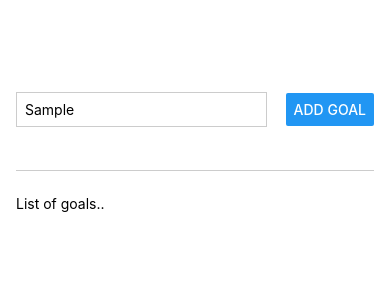
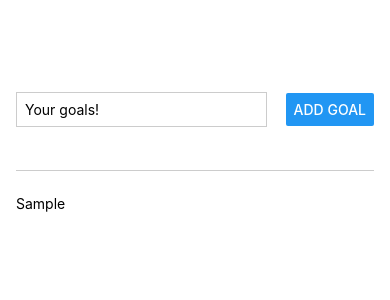
Before and after one commit to Facuscar/RNCourse, a React Native app: screen / in a window 390 px wide. Both pictures are taken after typing "Sample" into the empty fields and a click on the button "ADD GOAL". Shown: the top 300 px of the page. Built offline with nearby package versions, Linux system fonts and the light colour scheme.

Commit message:
Show goals in a list

```diff
--- a/App.js
+++ b/App.js
@@ -3,8 +3,10 @@ import { StyleSheet, Text, View, TextInput, Button } from 'react-native';
 
 export default function App() {
   const [goalText, setGoalText] = useState('');
+  const [courseGoals, setCourseGoals] = useState([]);
   const addGoalHandler = () => {
-    console.log(goalText);
+    setCourseGoals((prev) => [...prev, goalText]);
+    setGoalText('');
   }
   const handleGoalTextChange = (goal) => {
     setGoalText(goal);
@@ -16,13 +18,14 @@ export default function App() {
           style={styles.textInput}
           placeholder='Your goals!'
           onChangeText={handleGoalTextChange}
+          value={goalText}
         />
         <Button title='Add goal' onPress={addGoalHandler} />
       </View>
       <View style={styles.goalsContainer}>
-        <Text>
-          List of goals..
-        </Text>
+        {courseGoals.map((goal) => (
+          <Text key={goal}>{goal}</Text>
+        ))}
       </View>
     </View>
   );
```
